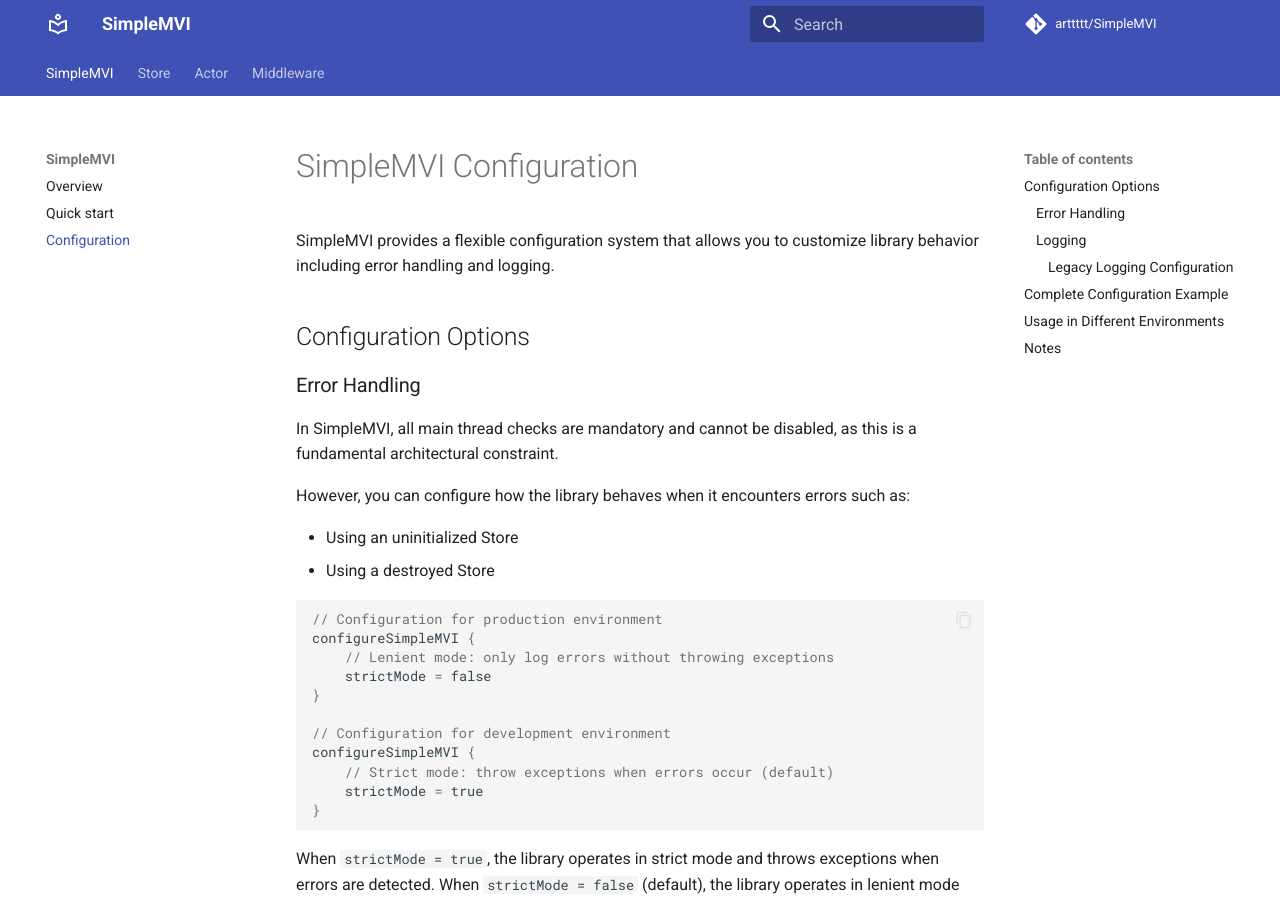
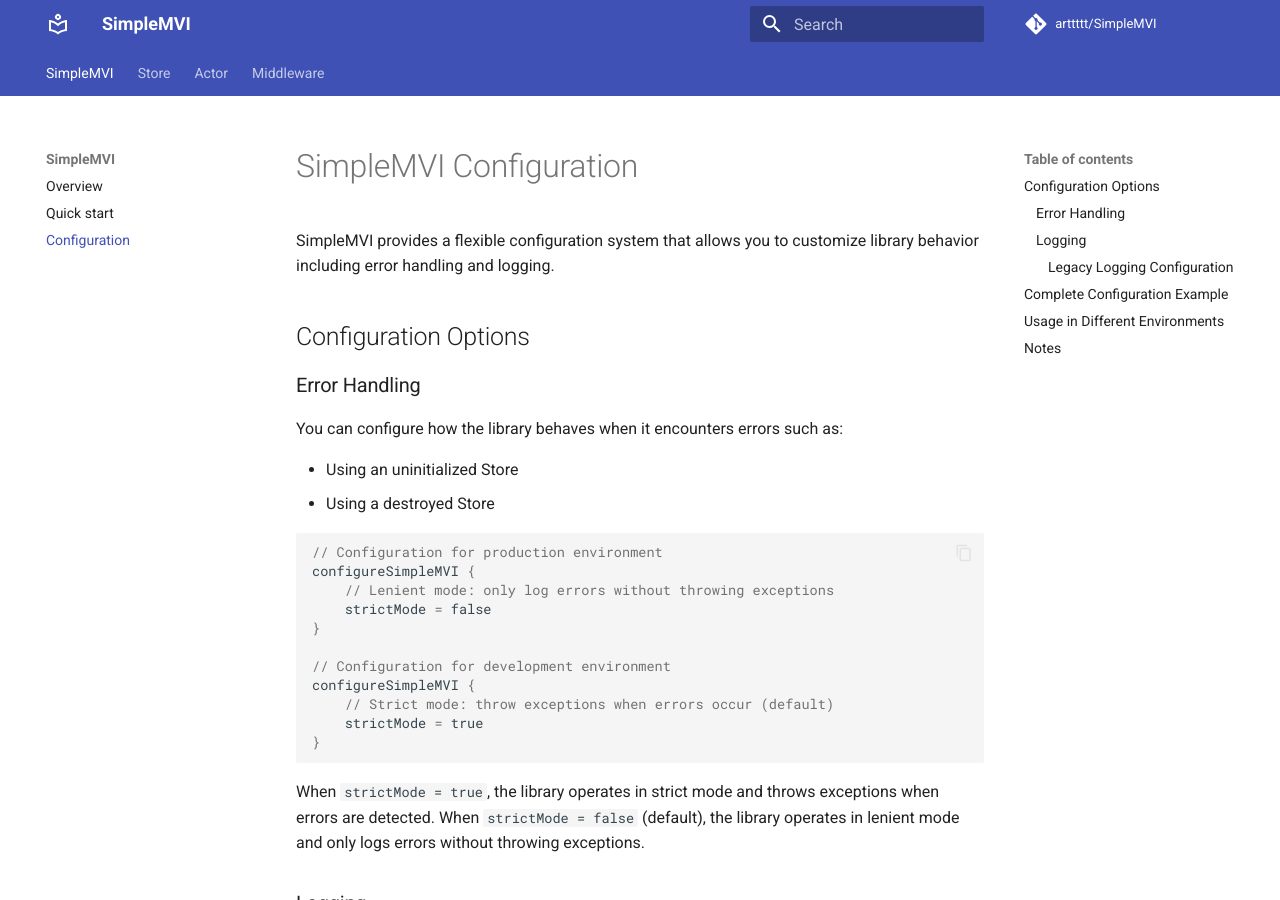
Before and after one commit to arttttt/SimpleMVI, an MkDocs documentation site: the page built from docs/overview/configuration.md, in a window 1280 px wide and 900 px high. Built offline with MkDocs 1.6.1 and Material for MkDocs 9.7.7, drawn with Linux system fonts in a browser that asks for light colours; comment, search, counter and statistics services are not loaded; some of the changed text lies outside the part shown.

Commit message:
update documentation

```diff
--- a/docs/overview/configuration.md
+++ b/docs/overview/configuration.md
@@ -6,9 +6,7 @@
 
 ### Error Handling
 
-In SimpleMVI, all main thread checks are mandatory and cannot be disabled, as this is a fundamental architectural constraint.
-
-However, you can configure how the library behaves when it encounters errors such as:
+You can configure how the library behaves when it encounters errors such as:
 
 - Using an uninitialized Store
 - Using a destroyed Store
@@ -106,8 +104,7 @@
 ## Notes
 
 1. Configuration is set globally for all Store instances.
-2. Main thread checks are always mandatory and cannot be disabled.
-3. In lenient mode (strictMode = false), errors will be logged if a logger is configured.
-4. The name `strictMode` follows common practice in Android and other platforms, where this term describes a mode with stricter checks.
-5. If you need to create your own logger, implement the `Logger` interface with a single `log(message: String)` method.
-6. All configuration settings are applied immediately and affect all future operations.
+2. In lenient mode (strictMode = false), errors will be logged if a logger is configured.
+3. The name `strictMode` follows common practice in Android and other platforms, where this term describes a mode with stricter checks.
+4. If you need to create your own logger, implement the `Logger` interface with a single `log(message: String)` method.
+5. All configuration settings are applied immediately and affect all future operations.
```
Also changed, not shown: README.md (+0 -3 lines).
